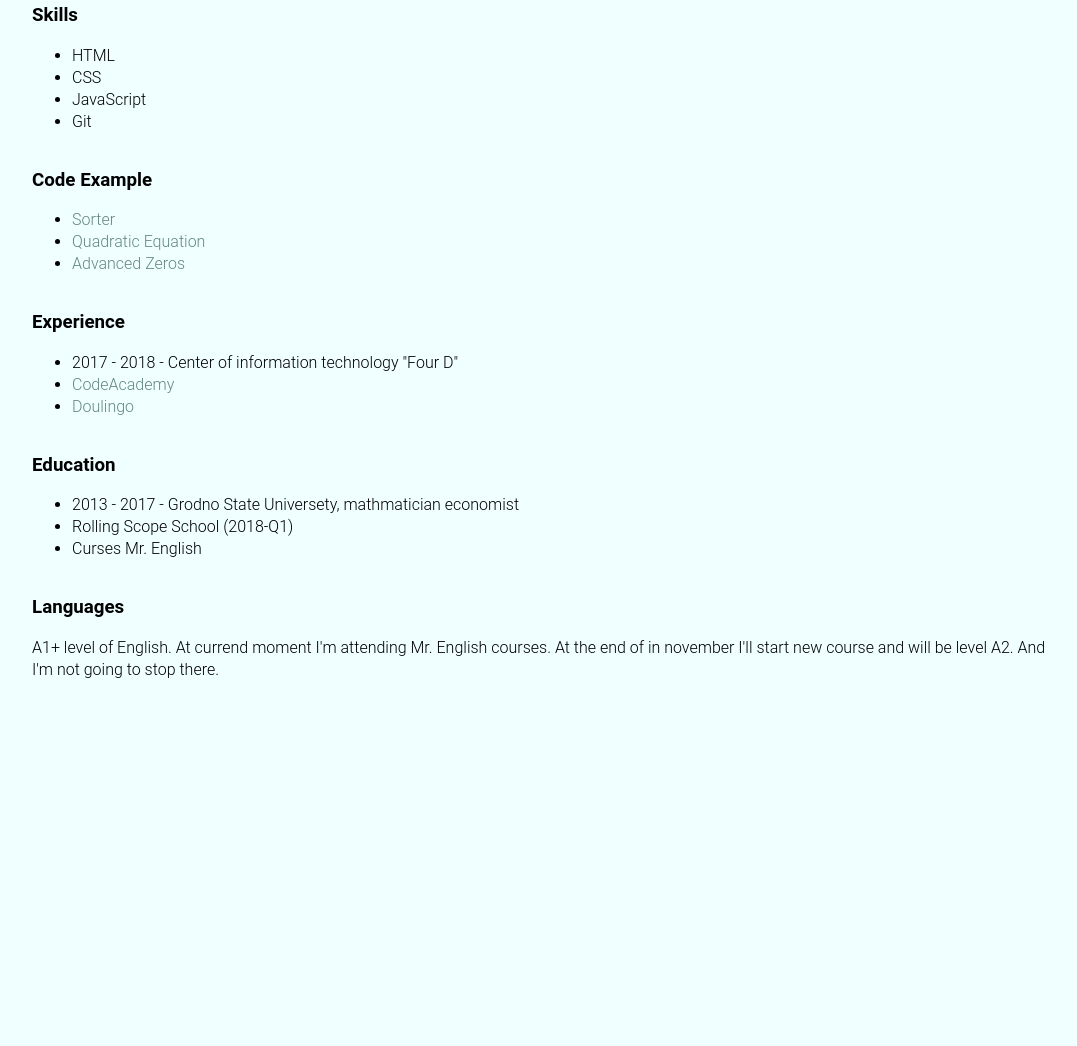
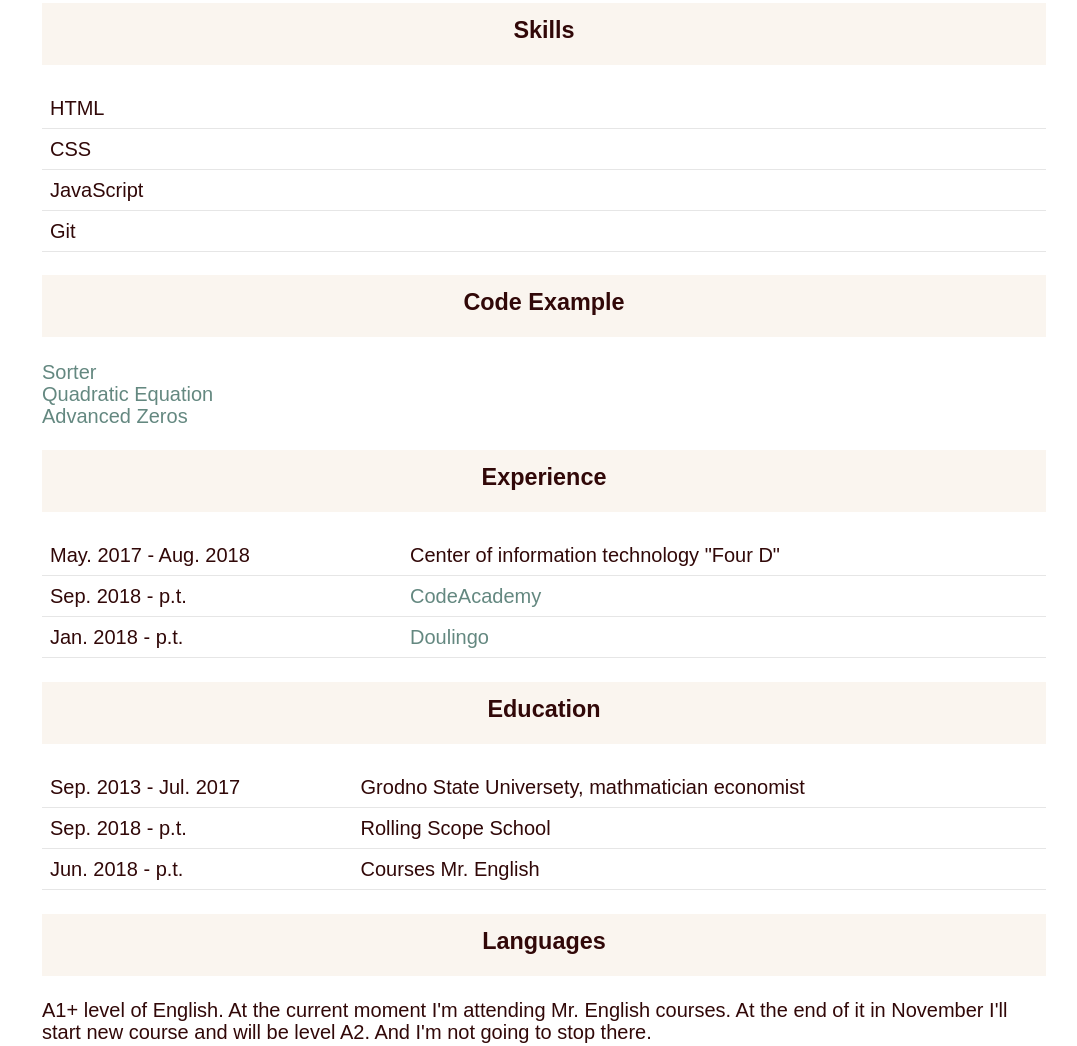
Before and after one commit to YuliaBakhar/rsschool-codejam1-cv, a plain HTML site: page index.html in a window 1280 px wide. Shown: the part 415-1461 px from the top of the page, without its empty margins (96-1173 px from the left). Before the commit the page ends 1112 px from the top, so only its background shows below. Drawn offline with Linux system fonts and the light colour scheme.

Commit message:
refactor: refactoring html and css

```diff
--- a/index.html
+++ b/index.html
@@ -28,7 +28,7 @@
         </section>
         <section class="summary"></section>
             <h1>Yuliya Bakhar</h1>
-            <h3>Front-end developer</h3>
+            <h4>Front-end developer</h4>
             <ul>
                 <li><strong>Data of Birth:</strong> 17 Dec. 1995</li>
                 <li><strong>Email:</strong> bakhar.yulia@gmail.com</li>
@@ -50,12 +50,26 @@
 
         <section class="skills">
             <h3 id="skills">Skills</h3>
-            <ul>
-                <li>HTML</li>
-                <li>CSS</li>
-                <li>JavaScript</li>
-                <li>Git</li>
-            </ul>
+            <table>
+                <tbody>
+                    <tr>
+                        <td>HTML</td>
+                        <td><img src=""></td>
+                        </tr>
+                        <tr>
+                            <td>CSS</td>
+                            <td><img src=""></td>
+                        </tr>
+                        <tr>
+                            <td>JavaScript</td>
+                            <td><img src=""></td>
+                        </tr>
+                        <tr>
+                            <td>Git</td>
+                            <td><img src=""></td>
+                        </tr>
+                    </tbody>
+            </table>
 
         </section>
 
@@ -70,25 +84,47 @@
 
          <section class="experience">
             <h3 id="experience">Experience</h3>
-            <ul>
-                <li>2017 - 2018 - Center of information technology "Four D"</li>
-                <li><a href="https://www.codecademy.com/users/YuliyaBakhar/achievements" target="_blank">CodeAcademy</a></li>
-                <li><a href="https://www.duolingo.com/YuliaBakhar" target="_blank">Doulingo</a></li>
-            </ul>
+            <table>
+                    <tbody>
+                        <tr>
+                            <td>May. 2017 - Aug. 2018</td>
+                            <td>Center of information technology "Four D"</td>
+                        </tr>
+                        <tr>
+                            <td>Sep. 2018 - p.t.</td>
+                            <td><a href="https://www.codecademy.com/users/YuliyaBakhar/achievements" target="_blank">CodeAcademy</a></td>
+                        </tr>
+                        <tr>
+                            <td>Jan. 2018 - p.t.</td>
+                            <td><a href="https://www.duolingo.com/YuliaBakhar" target="_blank">Doulingo</a></td>
+                        </tr>
+                    </tbody>
+            </table>
         </section>
 
         <section class="education">
             <h3 id="education">Education</h3>
-            <ul>
-                <li>2013 - 2017 - Grodno State Universety, mathmatician economist</li>
-                <li>Rolling Scope School (2018-Q1)</li>
-                <li>Curses Mr. English</a></li>
-            </ul>
+            <table>
+                <tbody>
+                    <tr>
+                        <td>Sep. 2013 - Jul. 2017</td>
+                        <td>Grodno State Universety, mathmatician economist</td>
+                    </tr>
+                    <tr>
+                        <td>Sep. 2018 - p.t.</td>
+                        <td>Rolling Scope School</td>
+                    </tr>
+                    <tr>
+                        <td>Jun. 2018 - p.t.</td>
+                        <td>Courses Mr. English</td>
+                    </tr>
+                </tbody>
+            </table>
          </section>
 
          <section class="languages">
             <h3 id="languages">Languages</h3>
-            <p>A1+ level of English. At currend moment I'm attending Mr. English courses. At the end of in november I'll start new course and will be level A2. And I'm not going to stop there.</p>
+            <p>A1+ level of English. At the current moment I'm attending Mr. English courses. At the end of it in November I'll start new course and will be level A2. And I'm not going to stop there.</p>
 
         </section>
     </main>
--- a/styles/style.css
+++ b/styles/style.css
@@ -1,8 +1,20 @@
 body {
     max-width: 1024px;
-    background:azure;
     font: 300 16px/22px "Roboto", "Open Sans", "Helvetica Neue", Helvetica, Arial, sans-serif;
     margin: 0 auto;
+}
+
+h3 {
+    text-align: center;
+    height: 30px;
+    padding: 1rem;
+    background:rgb(229, 206, 174, 0.2);
+}
+
+ul {
+    list-style-type: none;
+    padding-left: 0px;
+
 }
 
 a {
@@ -10,7 +22,31 @@ a {
     text-decoration: none;
 }
 
-.nav {
+section{
+    font-family: 'Dosis', sans-serif;
+
+    font-weight: normal;
+    font-size: 20px;
+    color: rgb(49, 8, 8);
+    margin: 10px 10px;
+ }
+
+ table{
+    max-width: 100%;
+    width: 100%;
+    border-collapse: collapse;
+    text-align: left;
+ }
+
+ table td {
+    border-bottom: 1px solid rgba(230,230,230,1);
+    padding: 9px 8px;
+    transition: .3s linear;
+  }
+
+
+
+ .nav {
     text-align: center;
     height: 50px;
     padding: 1.25rem;
@@ -18,21 +54,17 @@ a {
     color: #fff;
 }
 
+
 .nav li {
     display: inline-block;
     margin: 0 10px;
     vertical-align: top;
 }
 
+
+
 .nav li:last-child {
     margin-right: 0;
-
-}
-
-
-
-.logo {
-     float: left;
 
 }
 
@@ -40,7 +72,3 @@ a {
     float: left;
     margin-right: 20px;
 }
-
-section {
-    border-top: 1px solid azure;
-}
```
